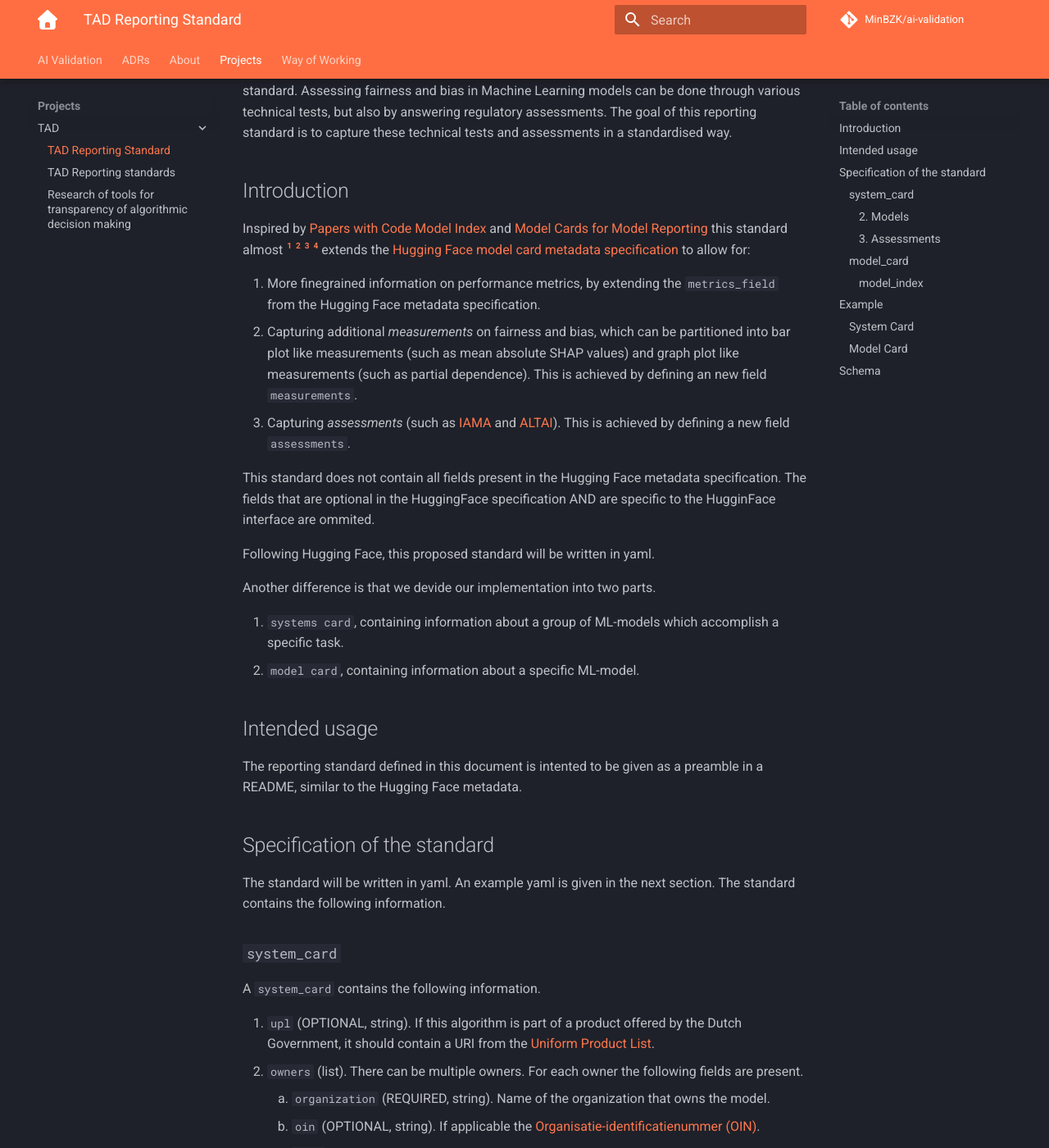
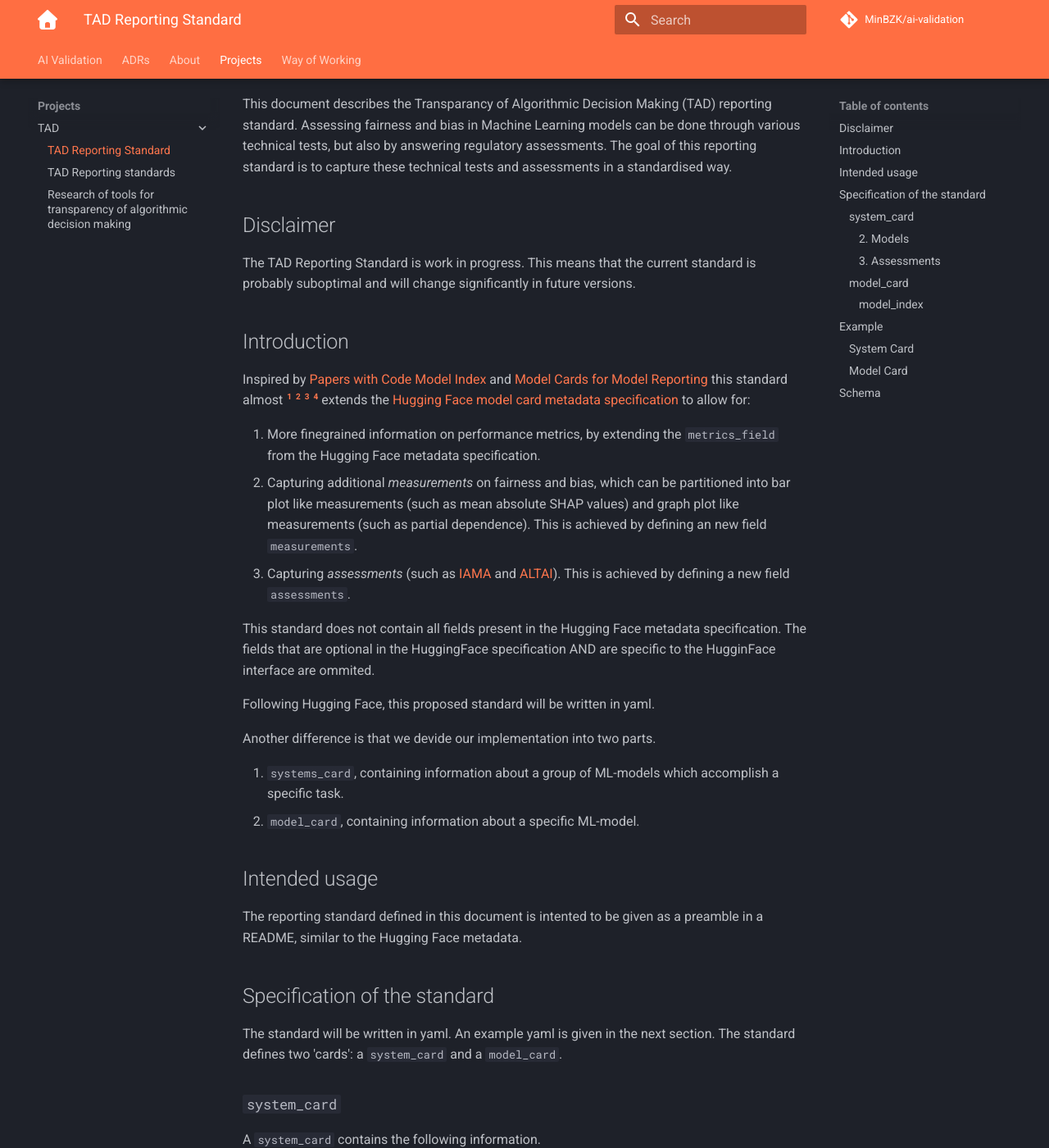
Before and after one commit to MinBZK/ai-validation, an MkDocs documentation site: the page built from docs/Projects/TAD/reporting_standard.md, in a window 1280 px wide and 1400 px high, scrolled down 195 px. Shown: the whole window at 82% size. Built offline with MkDocs 1.6.1 and Material for MkDocs 9.7.7, drawn with Linux system fonts in a browser that asks for light colours; plug-ins that fetch from the network failed and are left out; comment, search, counter and statistics services are not loaded.

Commit message:
Add disclaimer and version

```diff
--- a/docs/Projects/TAD/reporting_standard.md
+++ b/docs/Projects/TAD/reporting_standard.md
@@ -1,9 +1,16 @@
 # TAD Reporting Standard
+
+Version 0.1
 
 This document describes the Transparancy of Algorithmic Decision Making (TAD) reporting standard. Assessing
 fairness and bias in Machine Learning models can be done through various technical tests, but also by answering
 regulatory assessments. The goal of this reporting standard is to capture these technical tests and assessments
 in a standardised way.
+
+## Disclaimer
+
+The TAD Reporting Standard is work in progress. This means that the current standard is probably suboptimal
+and will change significantly in future versions.
 
 ## Introduction
 
@@ -28,8 +35,8 @@ Following Hugging Face, this proposed standard will be written in yaml.
 
 Another difference is that we devide our implementation into two parts.
 
-1. `systems card`, containing information about a group of ML-models which accomplish a specific task.
-2. `model card`, containing information about a specific ML-model.
+1. `systems_card`, containing information about a group of ML-models which accomplish a specific task.
+2. `model_card`, containing information about a specific ML-model.
 
 ## Intended usage
 
@@ -38,8 +45,8 @@ the Hugging Face metadata.
 
 ## Specification of the standard
 
-The standard will be written in yaml. An example yaml is given in the next section. The standard contains the
-following information.
+The standard will be written in yaml. An example yaml is given in the next section. The standard defines
+two 'cards': a `system_card` and a `model_card`.
 
 ### `system_card`
 
```
